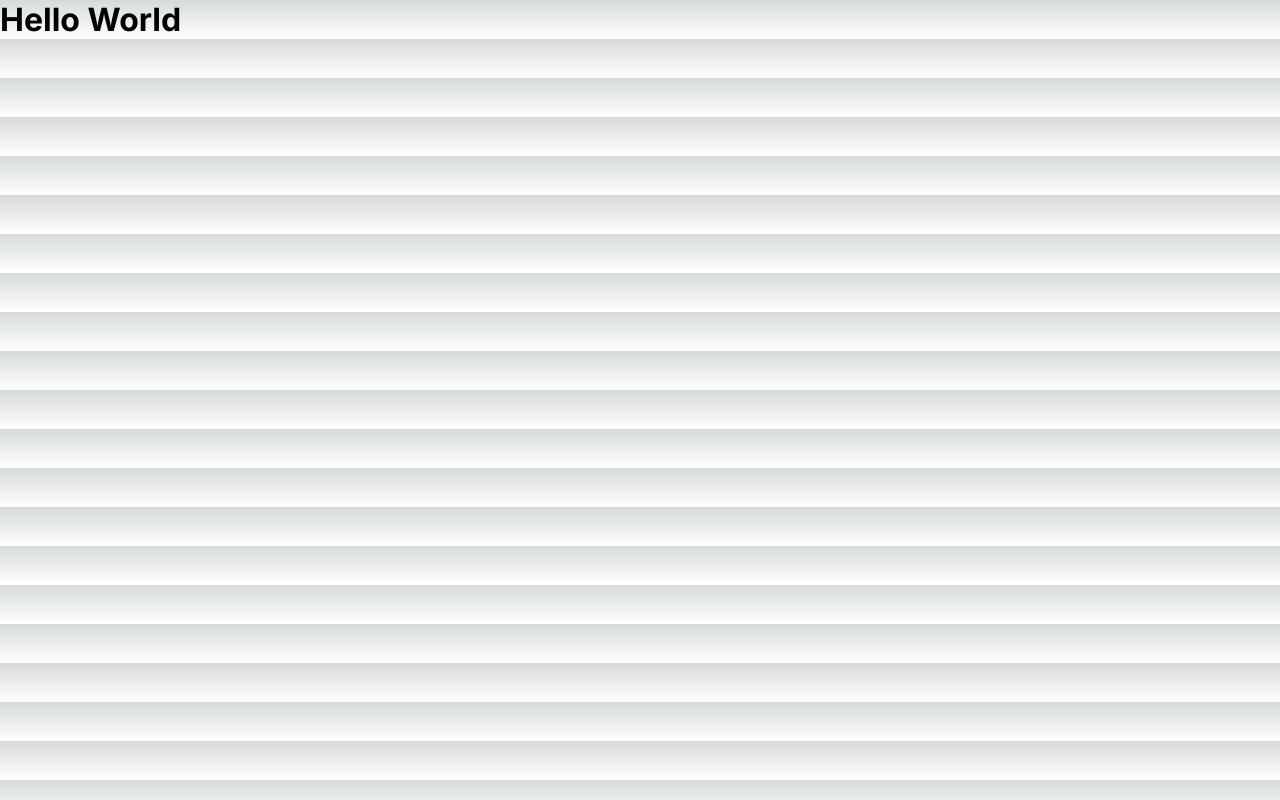
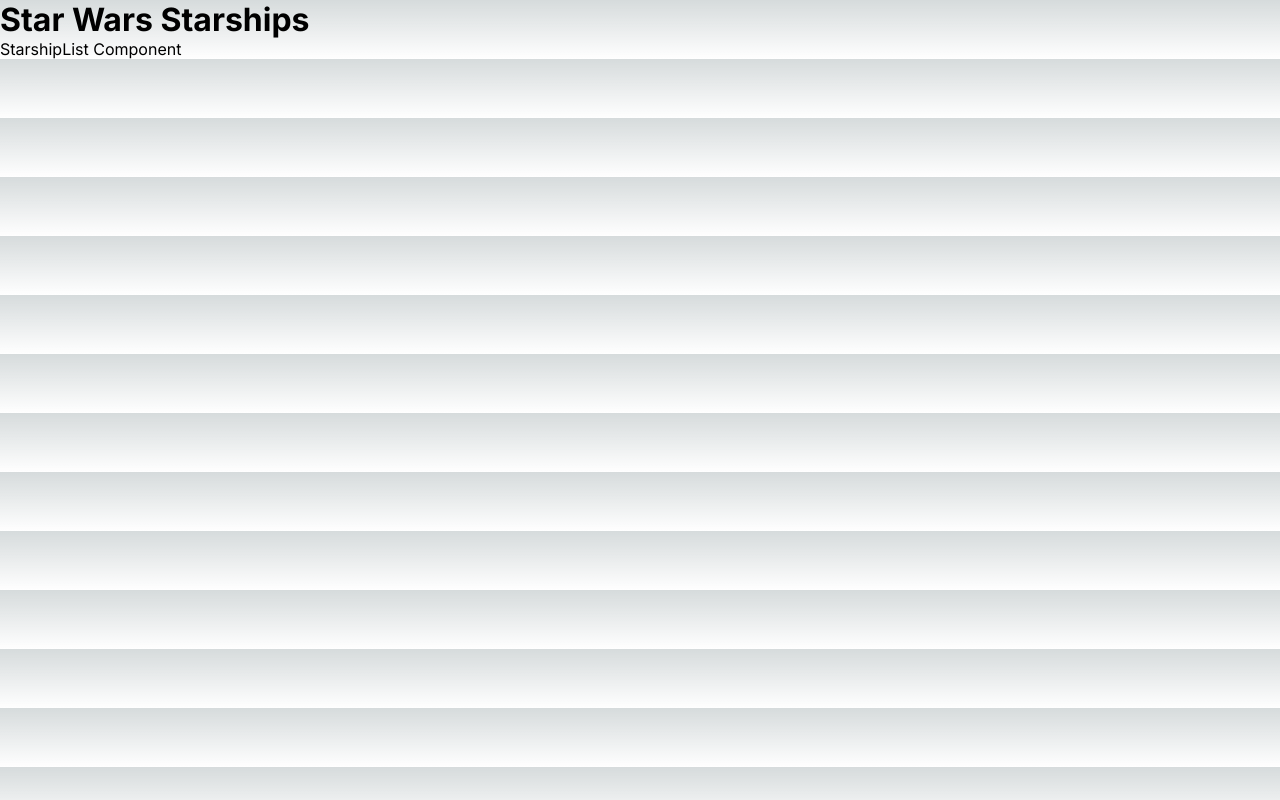
Before and after one commit to robin-lillqvist/starwars-api, a Next.js app: page / in a window 1280 px wide. Built offline with nearby package versions, Linux system fonts and the light colour scheme; no server answers.

Commit message:
add list component

```diff
--- /dev/null
+++ b/app/components/StarshipList.js
@@ -0,0 +1,23 @@
+// components/StarshipList.js
+"use client";
+
+import React, { useState, useEffect } from "react";
+
+const StarshipList = () => {
+  const [starships, setStarships] = useState([]);
+
+  useEffect(() => {
+    const fetchStarships = async () => {
+      const res = await fetch("https://swapi.dev/api/starships/?page=1");
+      const data = await res.json();
+      setStarships(data.results);
+      console.log(data.results);
+    };
+
+    fetchStarships();
+  }, []);
+
+  return <div>StarshipList Component</div>;
+};
+
+export default StarshipList;
--- a/app/page.js
+++ b/app/page.js
@@ -1,10 +1,12 @@
 // pages/index.js
 import React from "react";
+import StarshipList from "./components/StarshipList";
 
 export default function Home() {
   return (
     <div>
-      <h1>Hello World</h1>
+      <h1>Star Wars Starships</h1>
+      <StarshipList />
     </div>
   );
 }
```
